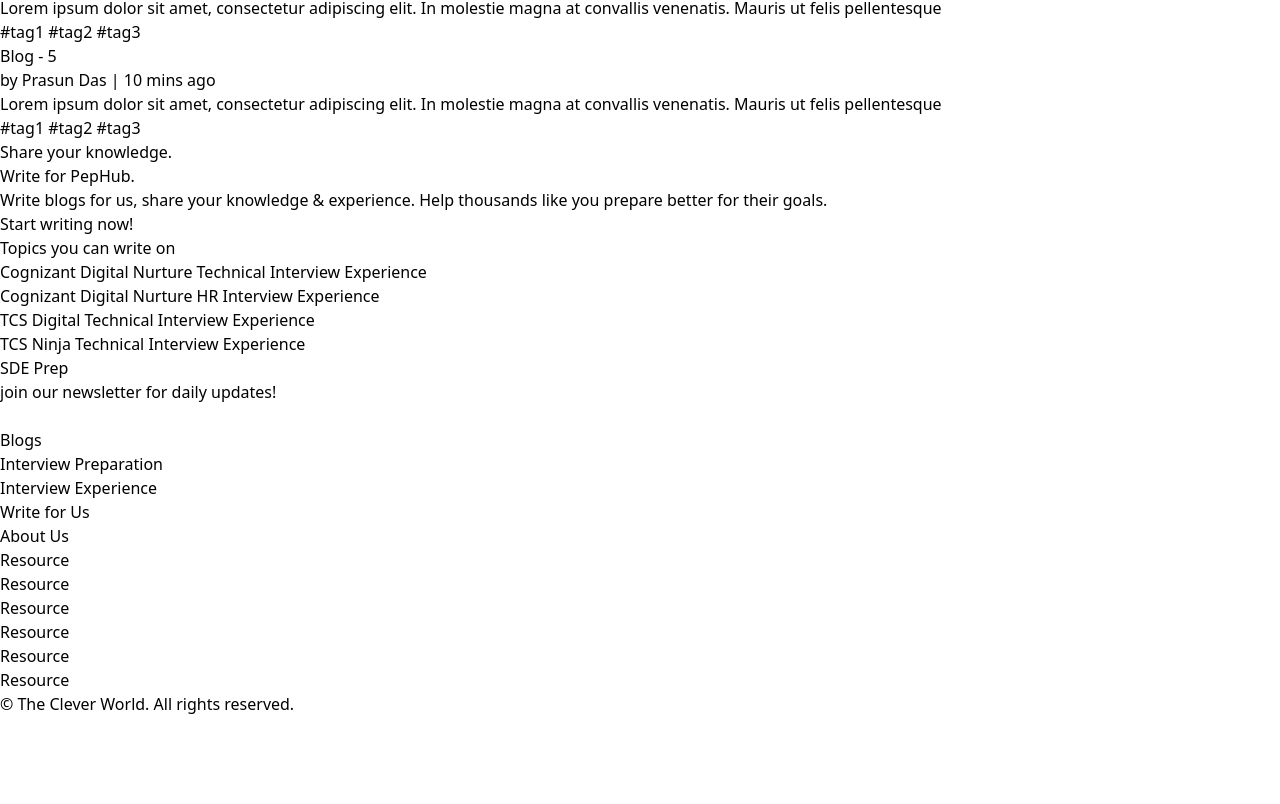
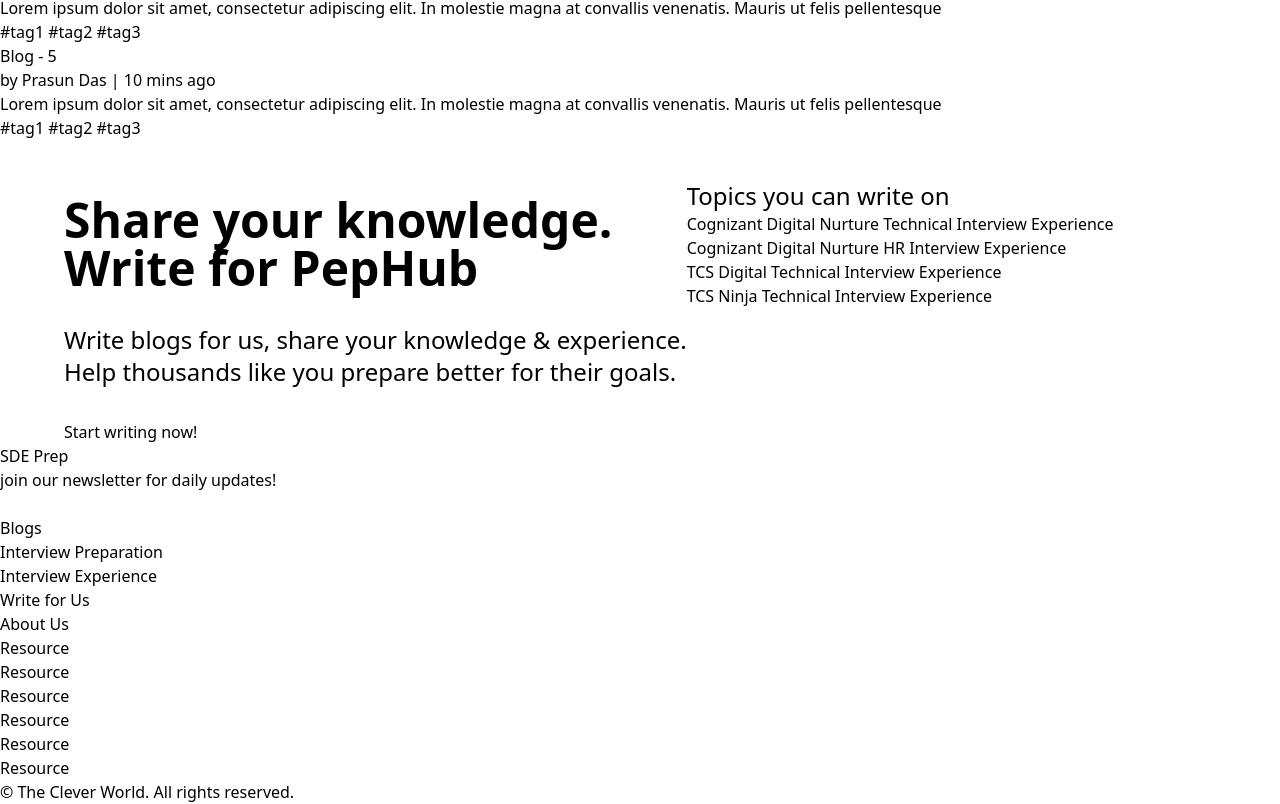
Before and after one commit to rohitroy-github/spyder-pephub, a React (Vite) app: page / in a window 1280 px wide. Shown: the part 1132-1936 px from the top of the page. Before the commit the page ends 1848 px from the top, so only its background shows below. Built offline with nearby package versions, Linux system fonts and the light colour scheme.

Commit message:
Footer structure donw !

```diff
--- a/src/components/Join.jsx
+++ b/src/components/Join.jsx
@@ -1,23 +1,30 @@
 import React from "react";
+
+import joinbg from "../../assets/code_pattern 1.svg";
 
 const Join = () => {
   return (
     <>
-      <section>
-        <div>
-          <div>
-            Share your knowledge.
-            <br />
-            Write for PepHub.
+      <section className="join-section flex jutify-around">
+        <div className="pl-16 ">
+          <div className="join-text pt-14">
+            <h1 className="text-5xl font-semibold leading-[3rem]">
+              Share your knowledge.
+              <br />
+              Write for PepHub
+            </h1>
+
+            <h2 className="text-2xl pt-8">
+              Write blogs for us, share your knowledge & experience. <br /> Help
+              thousands like you prepare better for their goals.
+            </h2>
+
+            <button className="pt-8">Start writing now!</button>
           </div>
-          <p>
-            Write blogs for us, share your knowledge & experience. Help
-            thousands like you prepare better for their goals.
-          </p>
-          <button>Start writing now!</button>
         </div>
-        <div>
-          <p>Topics you can write on</p>
+        <div className="pt-10">
+          <h1 className="text-2xl font-medium ">Topics you can write on</h1>
+
           <div>Cognizant Digital Nurture Technical Interview Experience</div>
           <div>Cognizant Digital Nurture HR Interview Experience</div>
           <div>TCS Digital Technical Interview Experience</div>
```
Also changed, not shown: assets/code_pattern 1.svg (added).
